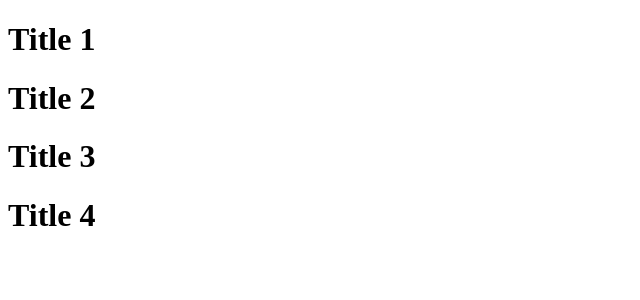
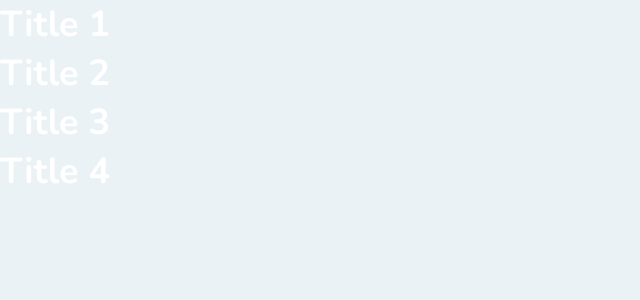
Before and after one commit to edysegura/nlw-3, a React (Create React App) app in the folder web/: page / in a window 1280 px wide. Shown: the top 300 px of the page, without its empty margins (0-640 px from the left). Built offline with nearby package versions, Linux system fonts and the light colour scheme.

Commit message:
Add global CSS

```diff
--- a/web/public/index.html
+++ b/web/public/index.html
@@ -4,6 +4,7 @@
     <meta charset="utf-8" />
     <meta name="viewport" content="width=device-width, initial-scale=1" />
     <title>Happy</title>
+    <link href="https://fonts.googleapis.com/css2?family=Nunito:wght@600;700;800&display=swap" rel="stylesheet">
   </head>
   <body>
     <noscript>You need to enable JavaScript to run this app.</noscript>
--- a/web/src/App.tsx
+++ b/web/src/App.tsx
@@ -1,4 +1,6 @@
 import React from 'react';
+
+import './styles/global.css';
 
 interface TitleProps {
   text: string;
--- /dev/null
+++ b/web/src/styles/global.css
@@ -0,0 +1,14 @@
+* {
+  margin: 0;
+  padding: 0;
+  box-sizing: border-box;
+}
+
+body {
+  color: #fff;
+  background: #ebf2f5;
+}
+
+body, input, button, textarea {
+  font: 600 18px Nunito, sans-serif;
+}
```
